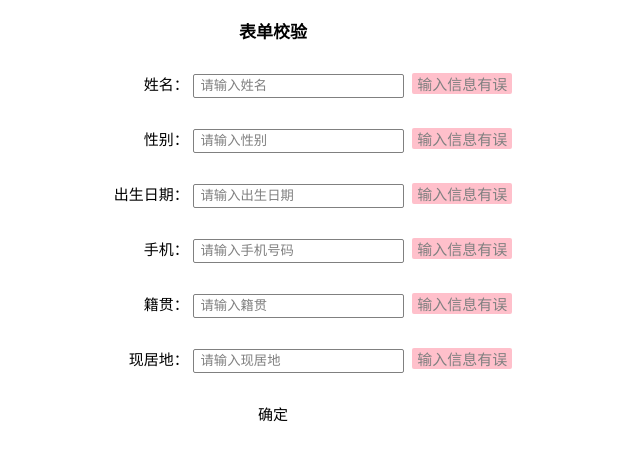
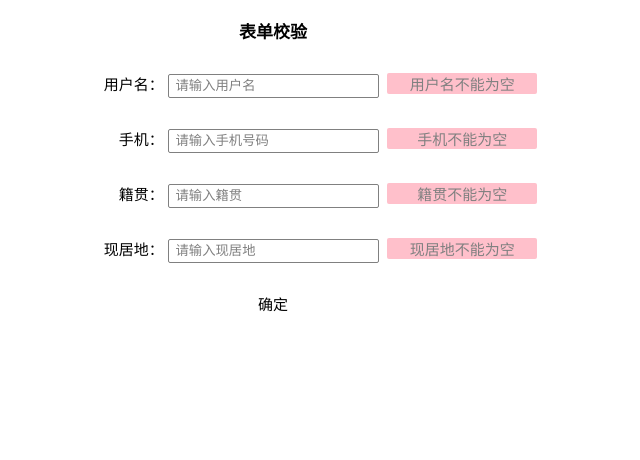
Before and after one commit to 960519152/960519152.github.io, a plain HTML site: page CHECKFORM/10-18表单校验/test.html in a window 1280 px wide. Both pictures are taken after a click on the link "确定". Shown: the whole page, without its empty margins (367-1007 px from the left). Drawn offline with Linux system fonts and the light colour scheme.

Commit message:
根据类型，显示不同提示信息

```diff
--- a/CHECKFORM/10-18表单校验/css/style.css
+++ b/CHECKFORM/10-18表单校验/css/style.css
@@ -53,7 +53,7 @@ li {
 }
 
 .li-errorMsg {
-    width: 100px;
+    width: 150px;
     margin-left: 5px;
     background: pink;
     text-align: center;
--- a/CHECKFORM/10-18表单校验/js/check.js
+++ b/CHECKFORM/10-18表单校验/js/check.js
@@ -1,3 +1,4 @@
+var flagnumber = 0; //全局判断标识
 function Check(input, errorMsg) {
     this.init = function () {
         this.hide();
@@ -7,49 +8,52 @@ function Check(input, errorMsg) {
     this.hide = function () {//初始化全部隐藏
         $("." + errorMsg).css({ "opacity": 0 });
     };
-    this.eve = function () {//光标移入移出
-        $("." + input).focus(function () {
-            //
-        });
-        $("." + input).blur(function () {
-            var _val = $(this).val();
+    this.test = function (thisinfo) {
+        var _val = $(thisinfo).val(); //输入的值
+        var datatype = $(thisinfo).next().attr("data-name"); //获取需要提示的关键词
+
+        console.log(_val);
         if (!_val) {  //没有输入值
-                $(this).next().css({ "opacity": 1 });
-                console.log($(this).next().attr("data-name") + "栏目输入有误");
-            } else {  //输入值
-                var type = $(this).attr("data-type");
+            flagnumber++;
+            $(thisinfo).next().css({ "opacity": 1 }).html(datatype + "不能为空");
+        } else {  //输入值验证
+            var type = $(thisinfo).attr("data-type");
+            $(thisinfo).next().html(datatype + "输入有误");
             switch (type) {
                 case "text":
-                        console.log("text类型");
-                        break;
-                    case "sex":
-                        console.log("sex类型");
-                        break;
-                    case "time":
-                        console.log("time类型");
+                    $(thisinfo).next().css({ "opacity": 0 });
                     break;
                 case "tel":
-                        console.log("tel类型");
+                    var zzTel = /^1(3|4|5|7|8)\d{9}$/;
+                    if (!(zzTel.test(_val))) {
+                        $(thisinfo).next().css({ "opacity": 1 });
+                        flagnumber++;
+                    } else {
+                        $(thisinfo).next().css({ "opacity": 0 });
+                    }
                     break;
                 default:
                     break;
             }
-                $(this).next().css({ "opacity": 0 });
         }
+    },
+        this.eve = function () {//光标移入移出
+            var thisTest = this.test;//获取test函数对象
+            $("." + input).blur(function () {
+                thisTest(this);
             });
         }
     this.okBt = function () {
+        var thisTest = this.test;//获取test函数对象
         $(".okBt").click(function () {
-            var bool = true;
+            flagnumber = 0; //每点击一次就初始化一次
             $("." + input).each(function () {
-                var value = $(this).val(); //这里的value就是每一个input的value值~
-                if (!value) {
-                    $(this).next().css({ "opacity": 1 });
-                    bool = false;
-                }
+                thisTest(this);
             });
-            if (bool == true) {
-                console.log("验证通过!");
+            if (flagnumber == 0) {
+                alert("验证通过!");
+            } else {
+                alert("请检查输入！");
             }
         })
     }
--- a/CHECKFORM/10-18表单校验/test.html
+++ b/CHECKFORM/10-18表单校验/test.html
@@ -16,33 +16,23 @@
         <div class="title">表单校验</div>
         <ul>
             <li>
-                <label class="li-label">姓名：</label>
-                <input type="text" class="li-input" name="name" placeholder="请输入姓名" value=""  data-type="text"/>
-                <span class="li-label li-errorMsg" data-name="姓名">输入信息有误</span>
-            </li>
-            <li>
-                <label class="li-label">性别：</label>
-                <input type="text" class="li-input" name="sex" placeholder="请输入性别" value="" data-type="sex"/>
-                <span class="li-label li-errorMsg" data-name="性别">输入信息有误</span>
-            </li>
-            <li>
-                <label class="li-label">出生日期：</label>
-                <input type="text" class="li-input" name="birth" placeholder="请输入出生日期" value="" data-type="time"/>
-                <span class="li-label li-errorMsg" data-name="出生日期">输入信息有误</span>
+                <label class="li-label">用户名：</label>
+                <input type="text" class="li-input" name="name" placeholder="请输入用户名" value=""  data-type="text" maxlength="12"/>
+                <span class="li-label li-errorMsg" data-name="用户名">输入信息有误</span>
             </li>
             <li>
                 <label class="li-label">手机：</label>
-                <input type="text" class="li-input" name="phone" placeholder="请输入手机号码" value="" data-type="tel" />
+                <input type="text" class="li-input" name="phone" placeholder="请输入手机号码" value="" data-type="tel" maxlength="11"/>
                 <span class="li-label li-errorMsg" data-name="手机">输入信息有误</span>
             </li>
             <li>
                 <label class="li-label">籍贯：</label>
-                <input type="text" class="li-input" name="jiguan" placeholder="请输入籍贯" value="" data-type="text"/>
+                <input type="text" class="li-input" name="jiguan" placeholder="请输入籍贯" value="" data-type="text" maxlength="25"/>
                 <span class="li-label li-errorMsg" data-name="籍贯">输入信息有误</span>
             </li>
             <li>
                 <label class="li-label">现居地：</label>
-                <input type="text" class="li-input" name="address" placeholder="请输入现居地" value="" data-type="text"/>
+                <input type="text" class="li-input" name="address" placeholder="请输入现居地" value="" data-type="text" maxlength="25"/>
                 <span class="li-label li-errorMsg" data-name="现居地">输入信息有误</span>
             </li>
         </ul>
```
Lines whose indentation alone changed are shown as unchanged.
